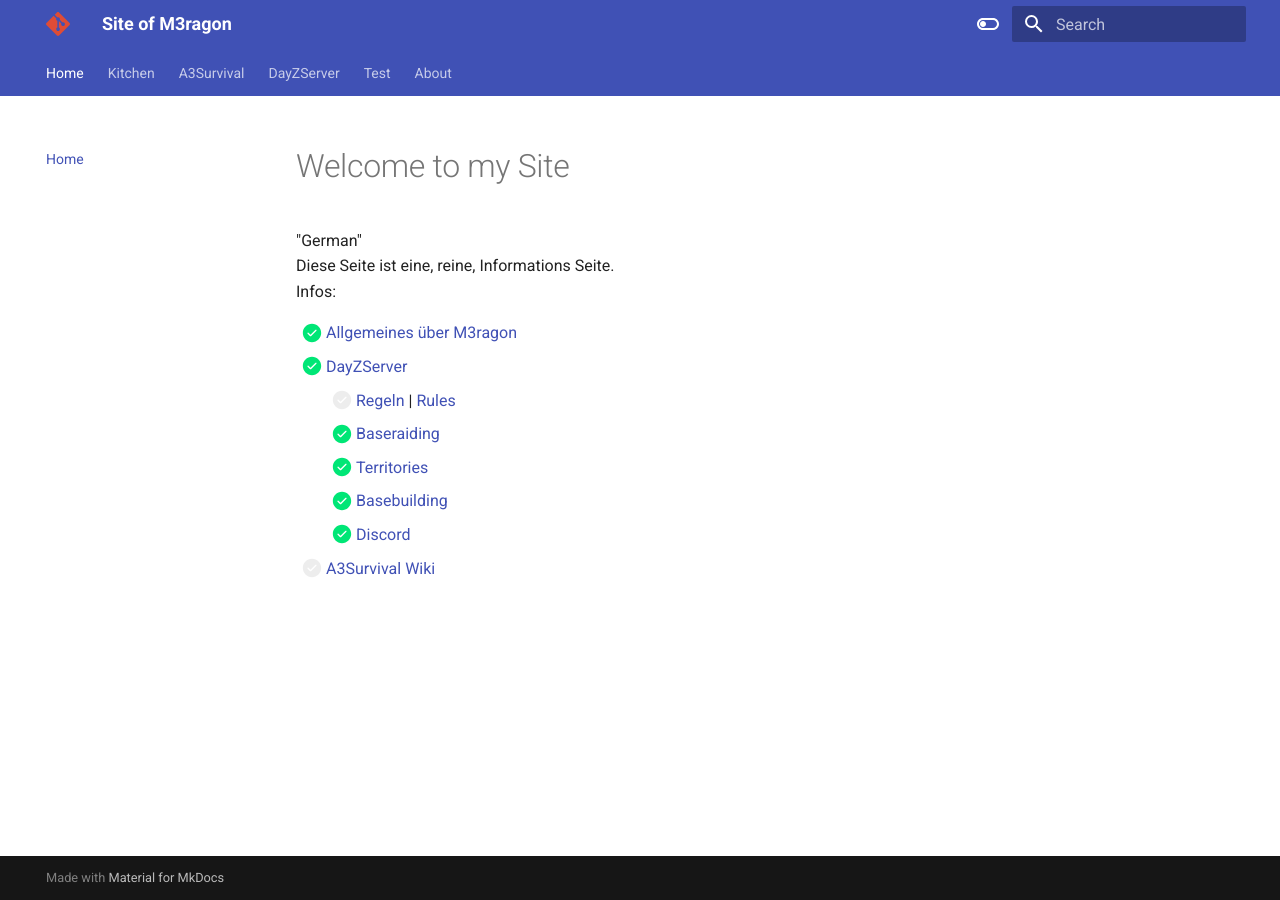
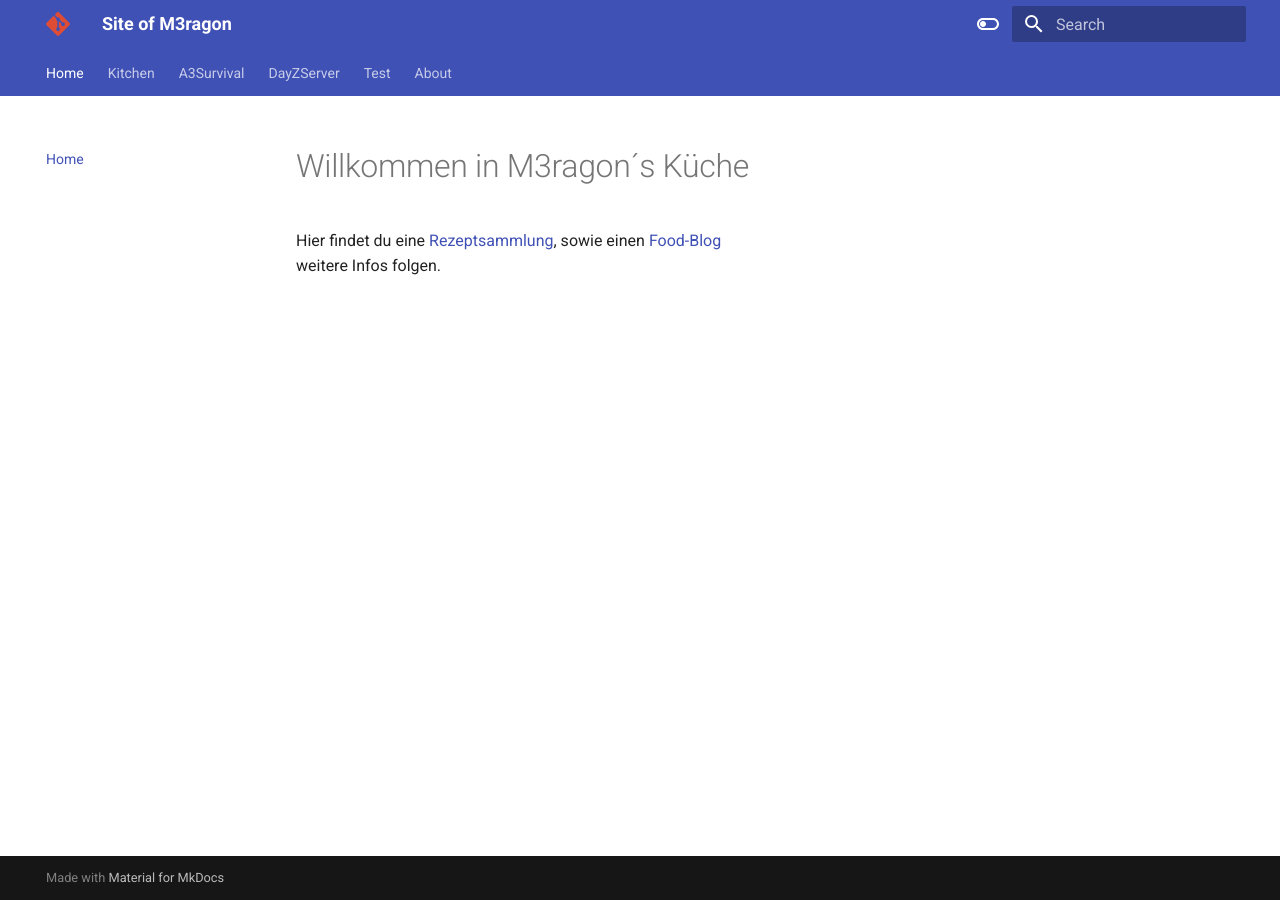
Before and after one commit to M3ragon/material, an MkDocs documentation site: the page built from docs/index.md, in a window 1280 px wide. Built offline with MkDocs 1.6.1 and Material for MkDocs 9.7.7, drawn with Linux system fonts in a browser that asks for light colours; comment, search, counter and statistics services are not loaded.

Commit message:
change Mainpage

```diff
--- a/docs/index.md
+++ b/docs/index.md
@@ -1,14 +1,4 @@
-# Welcome to my Site
+# Willkommen in M3ragon´s Küche
 
-"German"
-Diese Seite ist eine, reine, Informations Seite.
-Infos:
-
-- [x] [Allgemeines über M3ragon]()
-- [x] [DayZServer]()
-    - [ ] [Regeln](dayzserver/rules_de) | [Rules](dayzserver/rules_en)
-    - [x] [Baseraiding](dayzserver/baseraiding)
-    - [x] [Territories](dayzserver/territories)
-    - [x] [Basebuilding](https://www.youtube.com/watch?v=sJ12PxSZo7s)
-    - [x] [Discord](https://discord.zuckerundsalz.xyz)
-- [ ] [A3Survival Wiki](wiki_a3s)
+Hier findet du eine [Rezeptsammlung](cooking/index.md), sowie einen [Food-Blog](blog.md)
+weitere Infos folgen.
```
